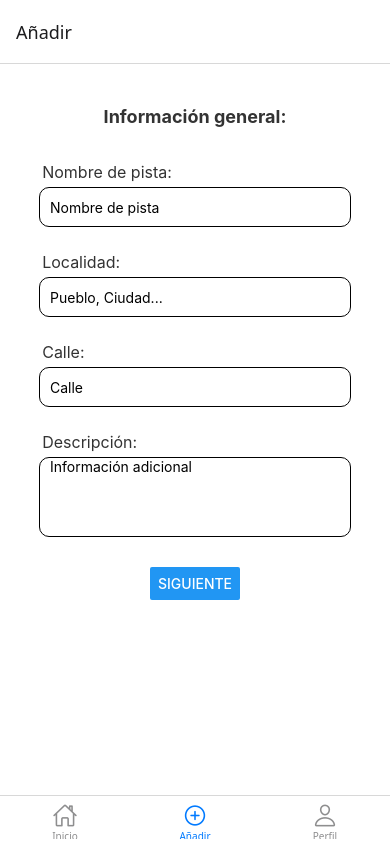
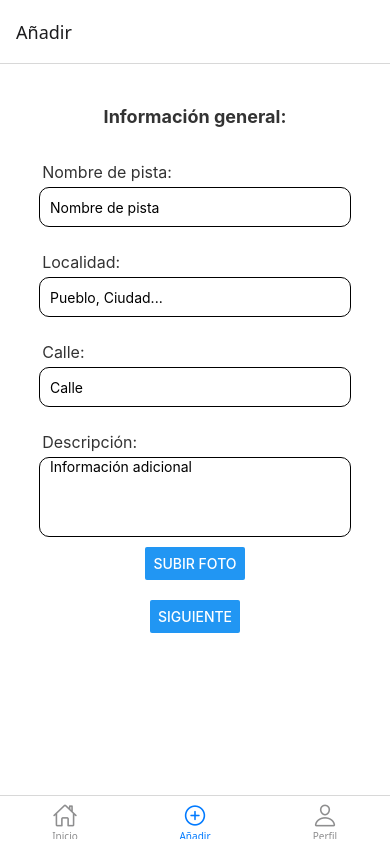
Before and after one commit to Etxabe/TuCancha, a React Native app in the folder tucancha/: screen /Add in a window 390 px wide. Built offline with nearby package versions, Linux system fonts and the light colour scheme.

Commit message:
funcionalidadSubirFotoAbreGaleria

```diff
--- a/tucancha/front_servidor/screens_servidor/ScreenAddInstalacion1.js
+++ b/tucancha/front_servidor/screens_servidor/ScreenAddInstalacion1.js
@@ -10,14 +10,39 @@ import {
   Platform,
   TouchableWithoutFeedback,
   Keyboard,
+  image,
 } from 'react-native';
 import React from 'react';
 import { useNavigation } from '@react-navigation/native';
+import * as ImagePicker from 'expo-image-picker';
 
 const { width, height } = Dimensions.get('window');
 
 export default function ScreenAddInstalacion1() {
   const navigation = useNavigation();
+
+  const openGallery = async () => {
+    // Pedir permisos
+    const permissionResult = await ImagePicker.requestMediaLibraryPermissionsAsync();
+    if (permissionResult.granted === false) {
+      Alert.alert('Permiso denegado', 'Necesitamos acceso a tu galería para continuar');
+      return;
+    }
+
+    const result = await ImagePicker.launchImageLibraryAsync({
+      mediaTypes: ImagePicker.MediaTypeOptions.Images, // Solo imágenes
+      allowsEditing: true, // Permite editar la imagen (recortarla)
+      quality: 1, // Calidad de la imagen
+    });
+
+    if (!result.canceled) {
+      setImage(result.assets[0].uri); // Establecer la imagen seleccionada
+    }
+  };
+
+
+
+
 
   return (
     <KeyboardAvoidingView
@@ -48,6 +73,8 @@ export default function ScreenAddInstalacion1() {
           />
 
           {/* Aquí podrías poner el Picker si necesitas */}
+          <Button title='Subir foto'onPress={openGallery}/>
+          {image && <Image source={{ uri: image }} style={{ width: 200, height: 200, marginTop: 20 }} />}
 
           <View style={{ marginTop: 20 }}>
             <Button
--- a/tucancha/package.json
+++ b/tucancha/package.json
@@ -26,7 +26,8 @@
     "react-native-reanimated": "~3.16.1",
     "react-native-safe-area-context": "4.12.0",
     "react-native-screens": "~4.4.0",
-    "react-native-vector-icons": "^10.2.0"
+    "react-native-vector-icons": "^10.2.0",
+    "expo-image-picker": "~16.0.6"
   },
   "devDependencies": {
     "@babel/core": "^7.20.0"
```
Also changed, not shown: 1 other file (tests, documents, lock files or other folders).
